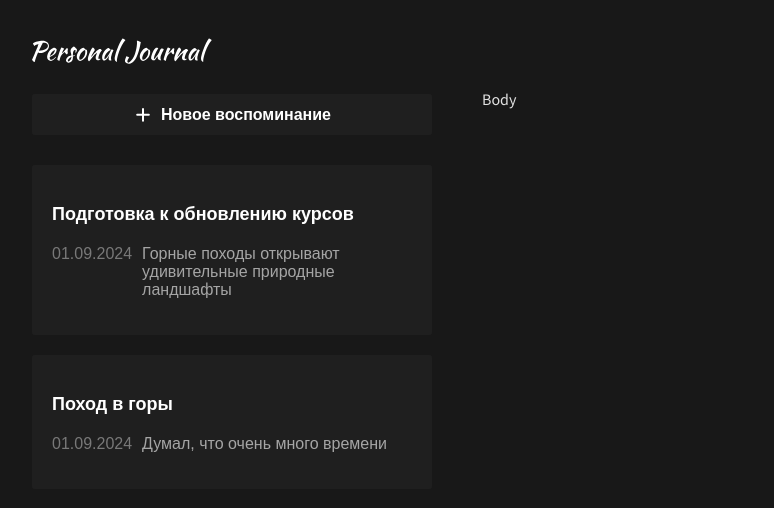
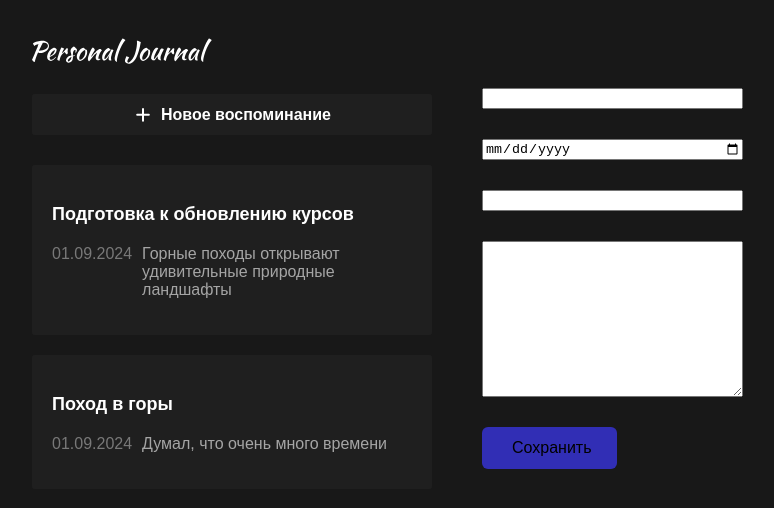
Before and after one commit to Dmitry-Gans/Journal_memory, a React (Vite) app in the folder application_1/: page / in a window 1280 px wide. Shown: the top 508 px of the page, without its empty margins (6-780 px from the left). Built offline with nearby package versions, Linux system fonts and the light colour scheme.

Commit message:
[+] Добавил форму

```diff
--- a/application_1/src/App.jsx
+++ b/application_1/src/App.jsx
@@ -1,5 +1,4 @@
 import './App.css';
-import Button from './components/Button/Button';
 import CardButton from './components/CardButton/CardButton';
 import JournalItem from './components/JournalItem/JournalItem';
 import LeftPanel from './layouts/LeftPanel/LeftPanel';
@@ -7,18 +6,20 @@
 import Header from './components/Header/Header';
 import JournalAddButton from './components/JournalAddButton/JournalAddButton';
 import JournalList from './components/JournalList/JournalList';
+import JournalForm from './components/JournalForm/JournalForm';
+
 function App() {
 	const data = [
 		{
 			title: 'Подготовка к обновлению курсов',
 			date: new Date(),
-			text: 'Горные походы открывают удивительные природные ландшафты',
+			text: 'Горные походы открывают удивительные природные ландшафты'
 		},
 		{
 			title: 'Поход в горы',
 			date: new Date(),
-			text: 'Думал, что очень много времени',
-		},
+			text: 'Думал, что очень много времени'
+		}
 	];
 
 	return (
@@ -43,7 +44,9 @@
 					</CardButton>
 				</JournalList>
 			</LeftPanel>
-			<Body>Body</Body>
+			<Body>
+				<JournalForm />
+			</Body>
 		</div>
 	);
 }
--- a/application_1/src/components/Button/Button.jsx
+++ b/application_1/src/components/Button/Button.jsx
@@ -1,6 +1,6 @@
 import './Button.css';
-function Button() {
-	return <button className='button accent'>Сохранить</button>;
+function Button({ text }) {
+	return <button className='button accent'>{text}</button>;
 }
 
 export default Button;
--- /dev/null
+++ b/application_1/src/components/JournalForm/JournalForm.css
@@ -0,0 +1,5 @@
+.journal-form {
+	display: flex;
+	flex-direction: column;
+  gap: 30px;
+}
--- /dev/null
+++ b/application_1/src/components/JournalForm/JournalForm.jsx
@@ -0,0 +1,35 @@
+import { useState } from 'react';
+import './JournalForm.css';
+import Button from '../Button/Button';
+
+function JournalForm() {
+	const [inputData, setInputData] = useState('');
+
+	const inputChange = e => {
+		setInputData(e.target.value);
+	};
+
+	// 1. Извлечение данных формы:
+	// new FormData(e.target) - создает объект FormData, содержащий все данные из формы, которая вызвала событие. e.target ссылается на элемент формы, который был отправлен.
+	// 2. Преобразуем в объект:
+	// Метод Object.fromEntries() принимает объект FormData и преобразует его в обычный объект JavaScript. Это позволит легко получить доступ к данным формы по ключам.
+
+	const addJournalItem = e => {
+		e.preventDefault();
+		const formData = new FormData(e.target);
+		const formProps = Object.fromEntries(formData);
+		console.log(formProps);
+	};
+
+	return (
+		<form className='journal-form' onSubmit={addJournalItem}>
+			<input type='text' name='title' />
+			<input type='date' name='date' />
+			<input type='text' name='tag' value={inputData} onChange={inputChange} />
+			<textarea name='post' id='' cols='30' rows='10'></textarea>
+			<Button text='Сохранить' />
+		</form>
+	);
+}
+
+export default JournalForm;
```
